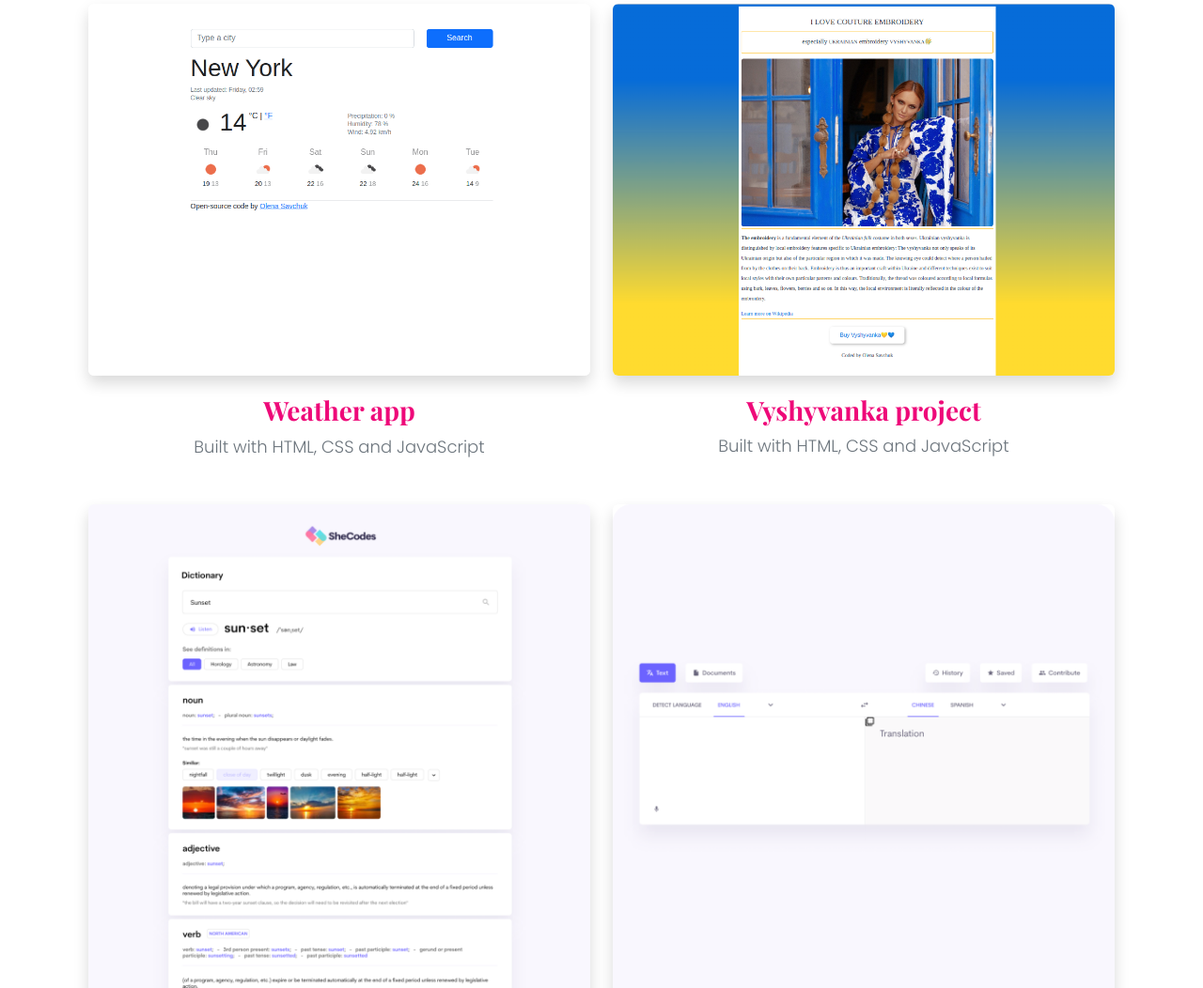
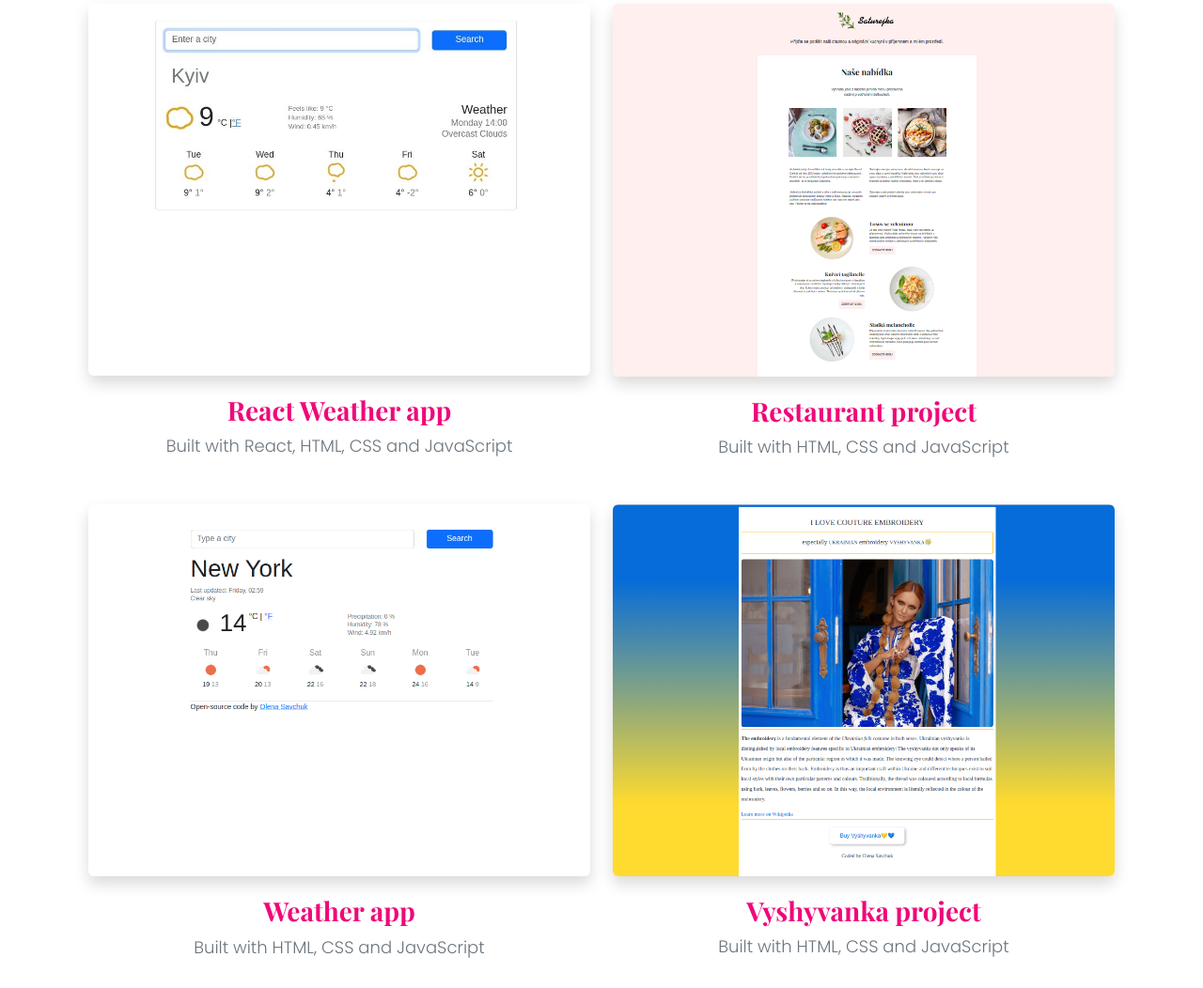
Before and after one commit to lenas0777/my-portfolio-project, a plain HTML site: page work.html in a window 1280 px wide. Shown: the part 250-1302 px from the top of the page at 94% size. Drawn offline with nearby package versions, Linux system fonts and the light colour scheme.

Commit message:
Added Restaurant Project

```diff
--- a/work.html
+++ b/work.html
@@ -87,12 +87,31 @@
         <h1>Take a look at what I`ve been working on!</h1>
         <div class="row">
             <div class="col-md-6 mb-4">
-                <img src="images/weather-app.png" alt="" class="img-fluid rounded shadow">
+                <a href="https://keen-smakager-a95654.netlify.app/" target="_blank">
+                    <img src="images/react-weather-project.jpg" alt="" class="img-fluid rounded shadow">
+                </a>
+                <h3 class="text-center">React Weather app</h3>
+                <p class="text-center black-paragraph text-muted">Built with React, HTML, CSS and JavaScript</p>
+            </div>
+            <div class="col-md-6 mb-4">
+                <a href="https://s0lena.github.io/cviceni-saturejka/" target="_blank">
+                    <img src="images/restaurant-project.png" alt="" class="img-fluid rounded shadow">
+                </a>
+                <h3 class="text-center">Restaurant project</h3>
+                <p class="text-center black-paragraph text-muted">Built with HTML, CSS and JavaScript</p>
+            </div>
+            <div class="col-md-6 mb-4">
+                <a href="https://steady-melba-454b04.netlify.app/" target="_blank">
+                    <img src="images/weather-app.png" alt="" class="img-fluid rounded shadow">
+                </a>
                 <h3 class="text-center">Weather app</h3>
                 <p class="text-center black-paragraph text-muted">Built with HTML, CSS and JavaScript</p>
             </div>
             <div class="col-md-6 mb-4">
-                <img src="images/vyshyvanka.png" alt="" class="img-fluid rounded shadow">
+                <a href="https://s3.amazonaws.com/shecodesio-production/challenge_submissions/files/000/941/132/original/FinalProject.html?1655606009"
+                    target="_blank">
+                    <img src="images/vyshyvanka.png" alt="" class="img-fluid rounded shadow">
+                </a>
                 <h3 class="text-center">Vyshyvanka project</h3>
                 <p class="text-center black-paragraph text-muted">Built with HTML, CSS and JavaScript</p>
             </div>
```
Also changed, not shown: index.html (+11 -0 lines), images/restaurant-project.png (added).
